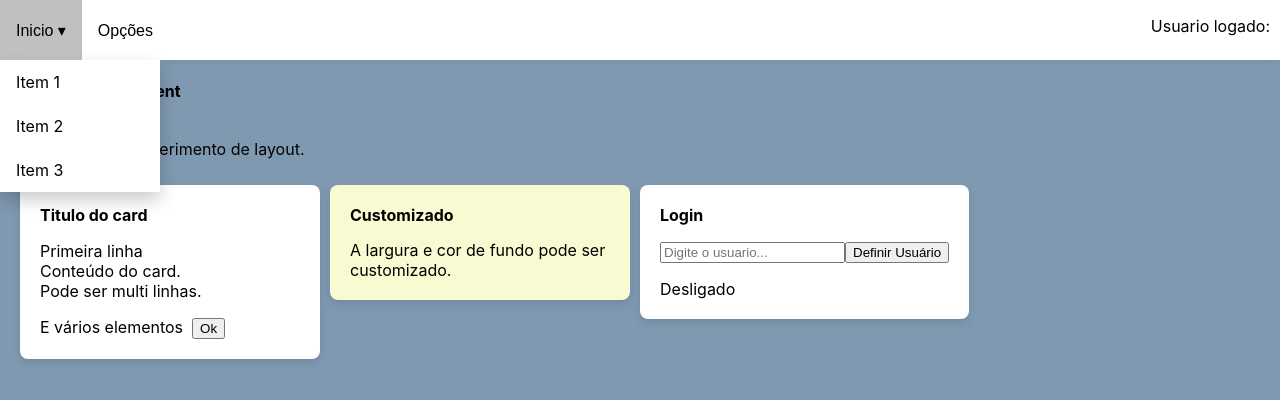
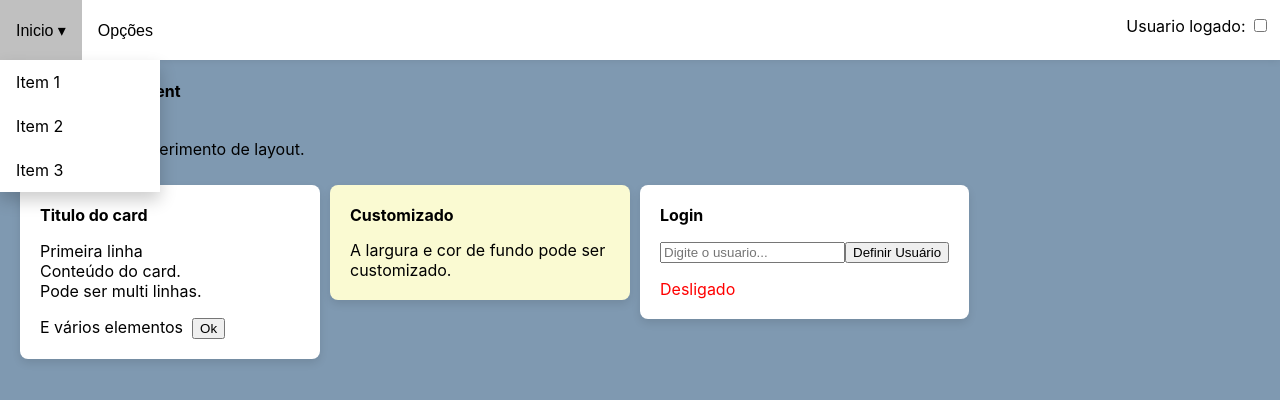
Before and after one commit to igueslacerda/reactnstatic, a React (Create React App) app: page / in a window 1280 px wide. Shown: the top 400 px of the page. Built offline with nearby package versions, Linux system fonts and the light colour scheme.

Commit message:
Teste de captura de renderização em alterações de estado

```diff
--- a/src/componentes/CardUsuario.js
+++ b/src/componentes/CardUsuario.js
@@ -26,7 +26,9 @@ const CardUsuario = () => {
           Definir Usuário
         </button>
       </p>
-      <label>{ligado ? "Ligado" : "Desligado"}</label>
+      <label style={{ color: ligado ? "green" : "red" }}>
+        {ligado ? "Ligado" : "Desligado"}
+      </label>
     </Card>
   );
 };
--- a/src/componentes/MenuTop.js
+++ b/src/componentes/MenuTop.js
@@ -3,7 +3,7 @@ import { useGlobalContext } from "../contexts/GlobalContext";
 import "./componentesCss/MenuTop.css";
 
 const MenuTop = () => {
-  const { user } = useGlobalContext();
+  const { user, ligado, toggleLigado } = useGlobalContext();
 
   return (
     <div className="menuTop">
@@ -24,7 +24,14 @@ const MenuTop = () => {
         </div>
       </div>
       <div className="menu-status">
-        <p>Usuario logado: {user}</p>
+        <p>
+          Usuario logado: {user}{" "}
+          <input
+            type="checkbox"
+            checked={ligado}
+            onChange={(e) => toggleLigado()}
+          />
+        </p>
       </div>
     </div>
   );
```
